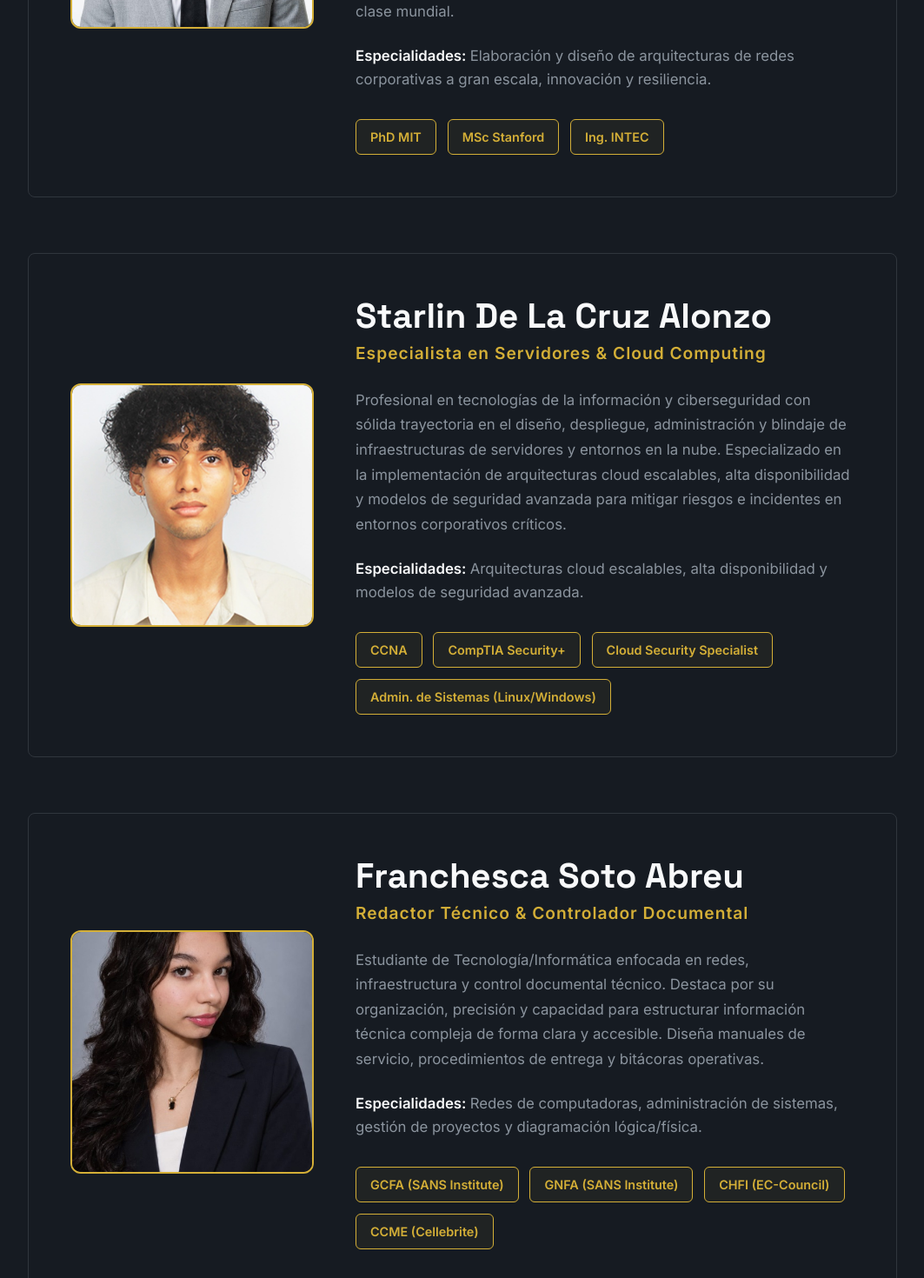
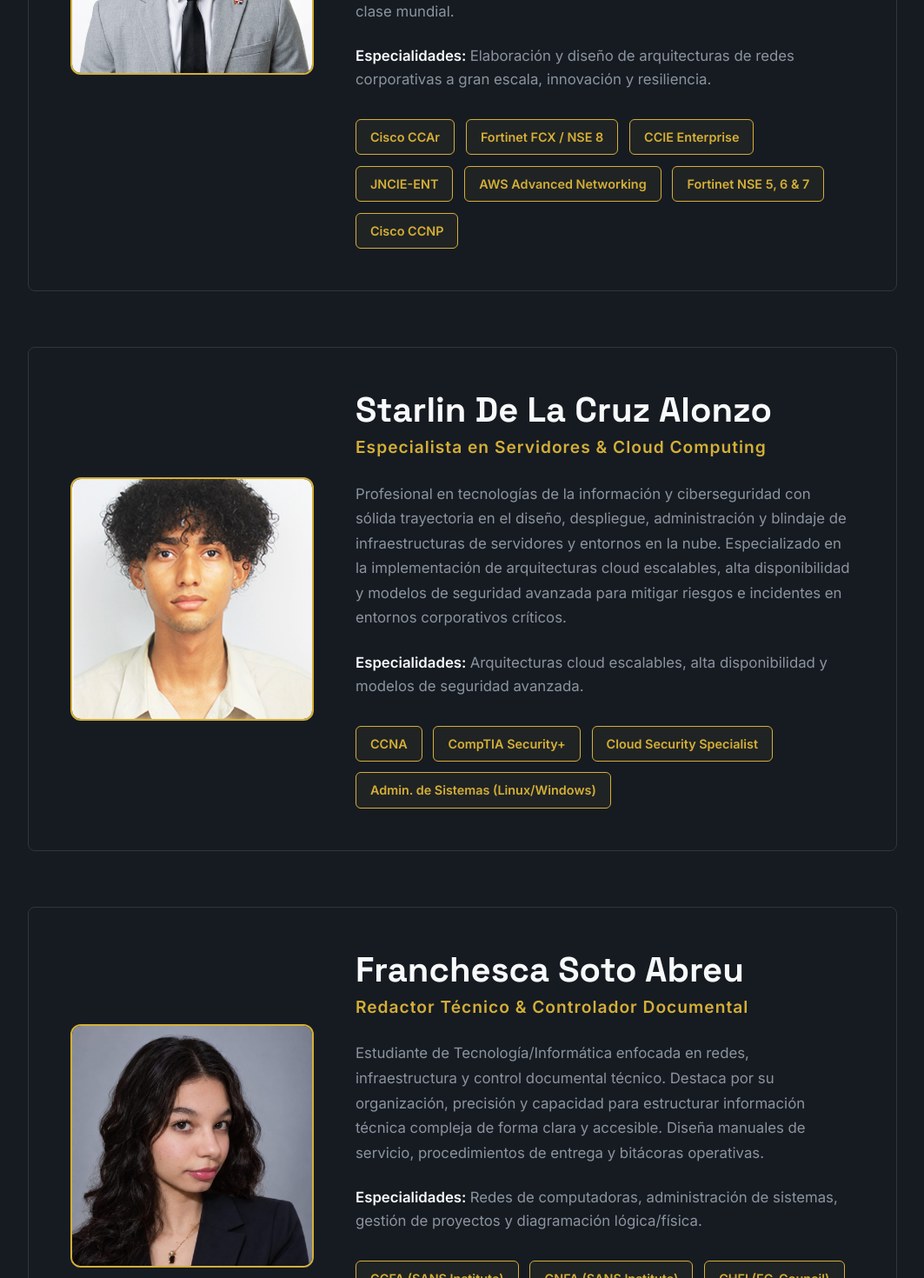
Before and after one commit to nilyerrr/Documentacion---Aegis-Solutions, a React (Vite) app in the folder Proyecto Final - Empresa 1/website/: page /nosotros in a window 1280 px wide. Shown: the part 1540-3010 px from the top of the page at 87% size, without its empty margins (108-1171 px from the left). Built offline with nearby package versions, Linux system fonts and the light colour scheme.

Commit message:
vault backup: 2026-08-15 00:27:54

```diff
--- a/Proyecto Final - Empresa 1/website/src/components/Team.jsx
+++ b/Proyecto Final - Empresa 1/website/src/components/Team.jsx
@@ -20,9 +20,13 @@ const teamMembers = [
     bio: 'Ingeniero en Ciberseguridad egresado del Instituto Tecnológico de Santo Domingo (INTEC), con un Máster en Arquitectura de Redes y Telecomunicaciones por la Universidad de Stanford, y un Doctorado (PhD) en Arquitectura de Redes de Próxima Generación por el Instituto Tecnológico de Massachusetts (MIT). Con más de una década de experiencia al más alto nivel en la elaboración y diseño de arquitecturas de redes corporativas a gran escala. Soy un experto indiscutible en el área tecnológica, cuya trayectoria se ha forjado liderando la innovación, garantizando la máxima resiliencia en infraestructuras críticas y definiendo la visión estratégica para el despliegue de soluciones de clase mundial.',
     specialties: 'Elaboración y diseño de arquitecturas de redes corporativas a gran escala, innovación y resiliencia.',
     certifications: [
-      'PhD MIT',
-      'MSc Stanford',
-      'Ing. INTEC'
+      'Cisco CCAr',
+      'Fortinet FCX / NSE 8',
+      'CCIE Enterprise',
+      'JNCIE-ENT',
+      'AWS Advanced Networking',
+      'Fortinet NSE 5, 6 & 7',
+      'Cisco CCNP'
     ],
     image: '/neury.jpeg'
   },
@@ -50,7 +54,8 @@ const teamMembers = [
       'CHFI (EC-Council)',
       'CCME (Cellebrite)'
     ],
-    image: '/franchesca.jpeg'
+    image: '/franchesca.jpeg',
+    imagePosition: 'center top'
   },
   {
     name: 'Randy Gabriel Troncoso Tejeda',
@@ -77,7 +82,7 @@ const Team = () => {
                 <img
                   src={member.image}
                   alt={member.name}
-                  style={{ width: '100%', height: '100%', objectFit: 'cover' }}
+                  style={{ width: '100%', height: '100%', objectFit: 'cover', objectPosition: member.imagePosition || 'center' }}
                   onError={(e) => { e.target.style.display = 'none'; e.target.nextSibling.style.display = 'flex'; }}
                 />
                 <div style={{ display: 'none', width: '100%', height: '100%', background: 'var(--secondary)', alignItems: 'center', justifyContent: 'center', fontSize: '4rem' }}>
```
